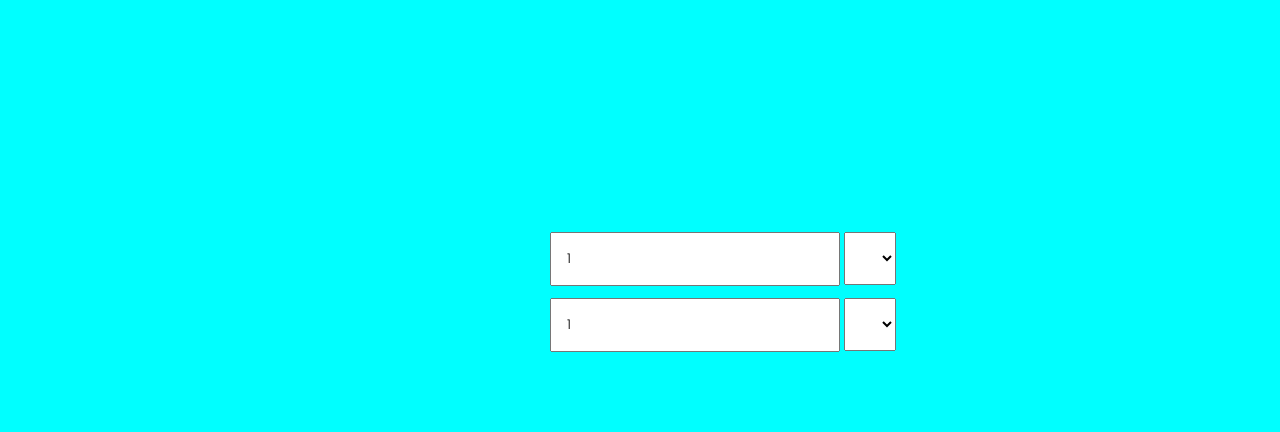
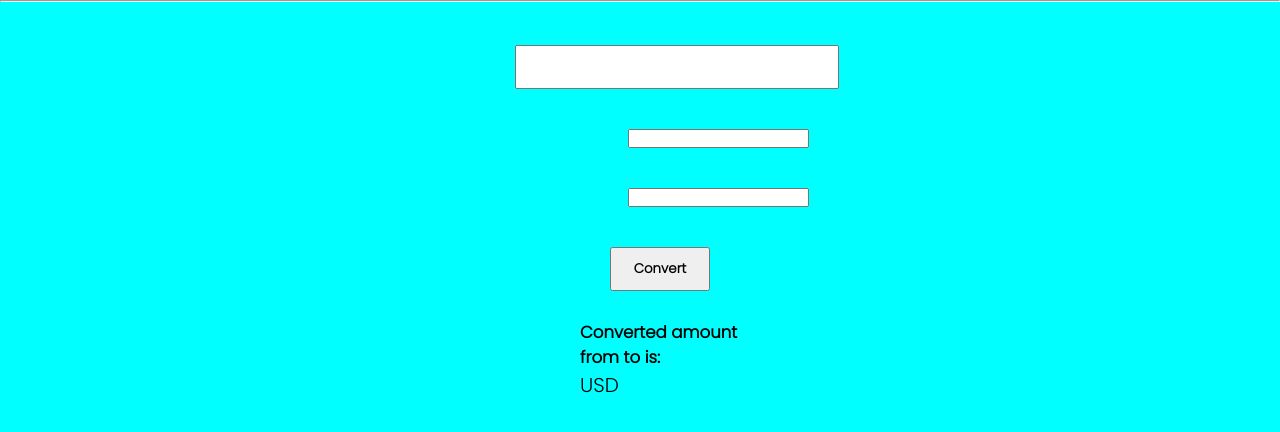
Before and after one commit to roshan082/currencyconverter, a Django app: template converter/templates/converter/index.html in a window 1280 px wide. Shown: the part 100-532 px from the top of the page. Run offline with Django 4.2, Linux system fonts and the light colour scheme; the template is opened without the code that fills it: most values are stand-ins (such as "Sample title", 1, 10 or a date in 2020); form fields are guessed from the names that the template uses; lists and menus that the app fills with data are empty.

Commit message:
currency convert is successfull.

```diff
--- a/converter/static/css/converter.css
+++ b/converter/static/css/converter.css
@@ -50,11 +50,49 @@
 }
 .converter .cur-input{
     position: absolute;
-    margin-left: 550px;
+    margin-left: 500px;
+    margin-top: 20px;
+}
+.converter .cur-input .input-value{
+    margin-top: 10px;
+    padding: 15px;
+
+}
+.converter .cur-input .input-value input{
+    font-family: 'Poppins';
+    width: 300px;
+    padding: 10px;
+    font-weight: bold;
+}
+
+.converter .cur-input .content{
+    margin-top: 10px;
+    margin-left: 113px;
+    margin-bottom: 4px;
+    padding: 15px;
+}
+.converter .cur-input .content select{
+    padding: 4px;
+    font-family: 'Poppins';
+    font-weight: bold;
+}
+.converter .submitbtn{
+    position: absolute;
+    margin-left: 610px;
     margin-top: 220px;
+
 }
-.converter .cur-input .content{
-    margin-top: 12px;
-    padding: 15px;
+.converter .submitbtn input{
     font-family: 'Poppins';
+    font-weight: bold;
+    padding: 10px;
+    margin-top: 25px;
+    width: 100px;
 }
+.result{
+    position: absolute;
+    margin-left: 580px;
+    margin-top: 320px;
+    font-family: 'Poppins';
+    font-size: 20px;
+}
--- a/converter/templates/converter/index.html
+++ b/converter/templates/converter/index.html
@@ -19,19 +19,45 @@
         </div>
     </header>
     <div class="converter">
-        <div class="cur-input">
-            <input class="content" type="number" value="1">
-            <select class="content" name="Country Currency">
-
-            </select>
-            <br>
-            <input class="content" type="number" value="1">
-            <select class="content" name="Country Currency">
-
-            </select>
-        </div>
+        <form id="form" action="." method="POST" enctype="multipart/form-data">
+            {% csrf_token %}
+            <div class="cur-input">
+                <div class="input-value">
+                    {{ currency_form.source_currency_value}}
+                </div>
+                <div class="content">
+                    {{ currency_form.source_currency_code}}
+                </div>
+                <div class="content">
+                    {{ currency_form.target_currency_code}}
+                </div>
+            </div>
+            {% if converted_currency %}
+            <div class="result">
+                <div class="result-amount">
+                    <h5>Converted amount</h5>
+                        <h5>from <b>{{currency_form.source_currency_code.value}}</b> to
+                            <b>{{currency_form.target_currency_code.value}}</b> is:</h5>
+                </div>
+                <div class="content">
+                    {{converted_currency}}
+                </div>
+            </div>
+            {% endif %}
+            <hr class="hr-line-dashed">
+            <div class="submitbtn">
+                <input id="submit" type="submit" value="Convert" />
+            </div>
+        </form>
     </div>
-
-
+    <script>
+        $(document).ready(function () {
+            $("#submit").click(function () {
+                if($('#id_source_currency_value').val()){
+                    $('#submit').attr('value', 'Converting...');
+                }
+            });
+        });
+    </script>
 </body>
 </html>
--- a/currencyconverter/settings.py
+++ b/currencyconverter/settings.py
@@ -37,7 +37,7 @@
     'django.contrib.sessions',
     'django.contrib.messages',
     'django.contrib.staticfiles',
-    'converter',
+    'converter.apps.ConverterConfig',
 ]
 
 MIDDLEWARE = [
```
Also changed, not shown: converter/forms.py (added, +18 -0 lines), converter/views.py (+40 -1 lines).
